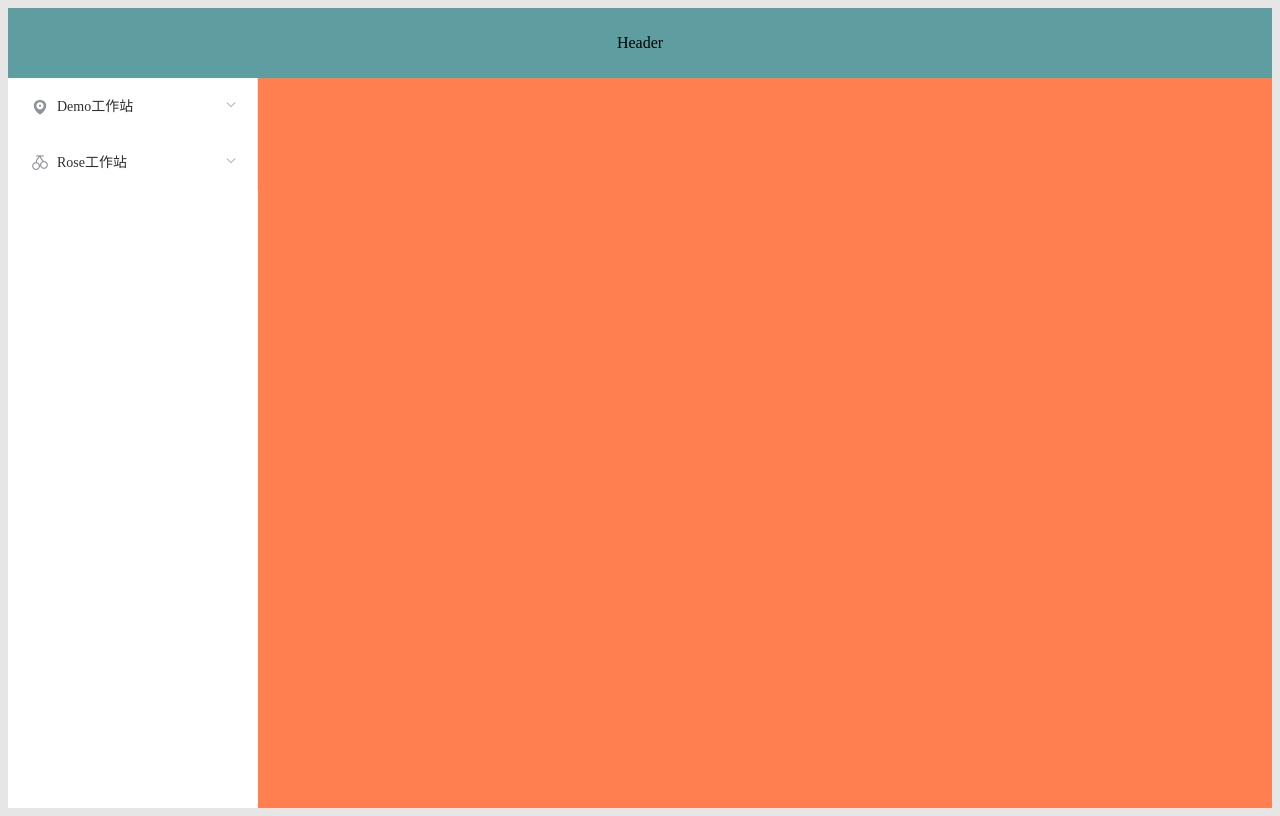
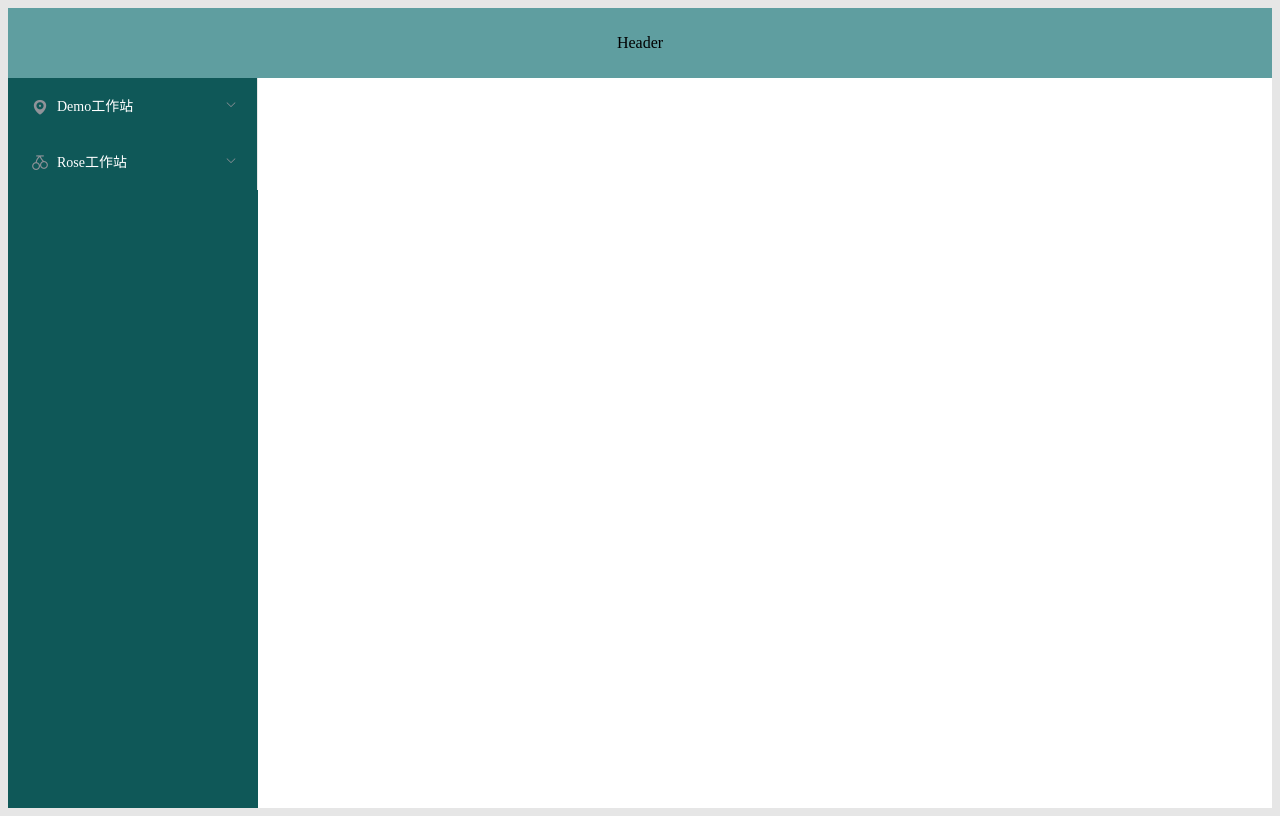
Before and after one commit to RegulusyLei/ranbaoproject, a Vue app: page /#/ in a window 1280 px wide. Built offline with nearby package versions, Linux system fonts and the light colour scheme; what mint-ui, muse-ui, vue-resource would draw is missing.

Commit message:
新增echarts

```diff
--- a/package.json
+++ b/package.json
@@ -15,6 +15,7 @@
   },
   "dependencies": {
     "axios": "^0.18.0",
+    "echarts": "^4.2.1",
     "element-ui": "^2.8.2",
     "mint-ui": "^2.2.13",
     "muse-ui": "^3.0.2",
--- a/src/components/comp-menu.vue
+++ b/src/components/comp-menu.vue
@@ -6,7 +6,9 @@
       :default-active="activeMenu"
       class="el-menu-vertical-demo"
       @select="handleSelect"
-
+      background-color="#0f5858"
+      text-color="#FFF"
+      active-text-color="#05ae91"
      >
       <el-submenu v-for="(item, index) in menu" :key="index" :index="item.index">
         <template slot="title">
@@ -32,10 +34,6 @@ export default {
   },
   methods: {
     handleSelect(index){
-      // console.log("index")
-      // console.log(index)
-      // console.log("indexPath")
-      // console.log(indexPath)
       this.$router.push({path: index})
     }
     },
@@ -52,7 +50,5 @@ export default {
 <style lang="scss" scoped>
   .el-col {
     width: 100%;
-    // overflow: hidden;
-    // overflow-y: scroll;
   }
 </style>
--- a/src/pages/home.vue
+++ b/src/pages/home.vue
@@ -46,12 +46,12 @@ $height: 70px;
 
   aside {
     height: 100%;
-    background-color: #FFF;
+    background-color: #0f5858;
   }
 
   main {
 
-    background-color: coral;
+    background-color: #FFF;
   }
 
 }
--- a/src/pages/room-rose/pages/echarts.vue
+++ b/src/pages/room-rose/pages/echarts.vue
@@ -1,5 +1,26 @@
 <template>
   <div>
     <h2>echarts来啦</h2>
+    <div class="echarts">
+
+    </div>
   </div>
 </template>
+<script>
+import echarts from 'echarts'
+export default {
+  data(){
+    return{
+
+    }
+  }
+}
+</script>
+<style lang="scss" scoped>
+  .echarts {
+    width: 80%;
+    margin: 0 auto;
+    height: 400px;
+    background-color: pink;
+  }
+</style>
```
